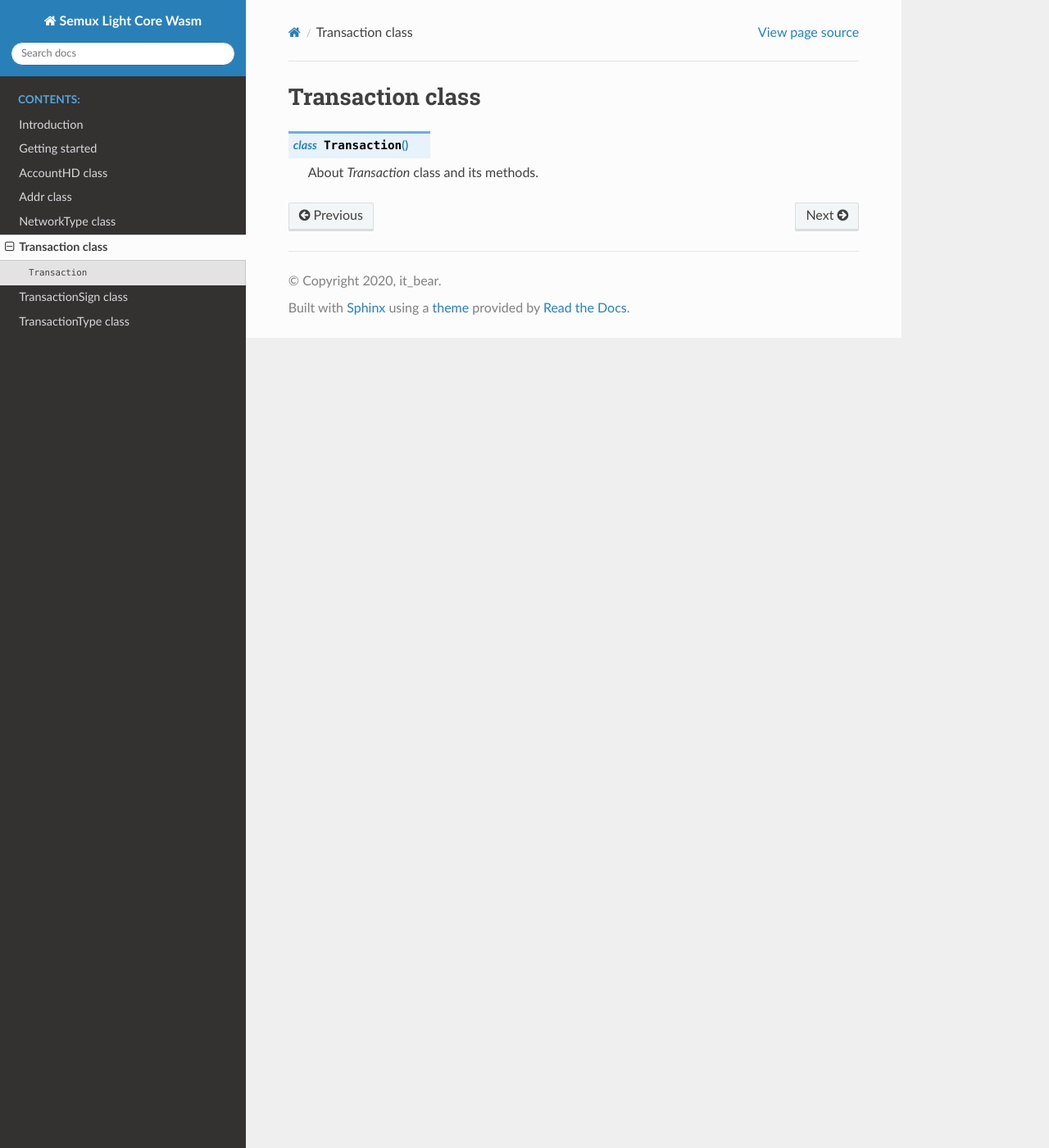
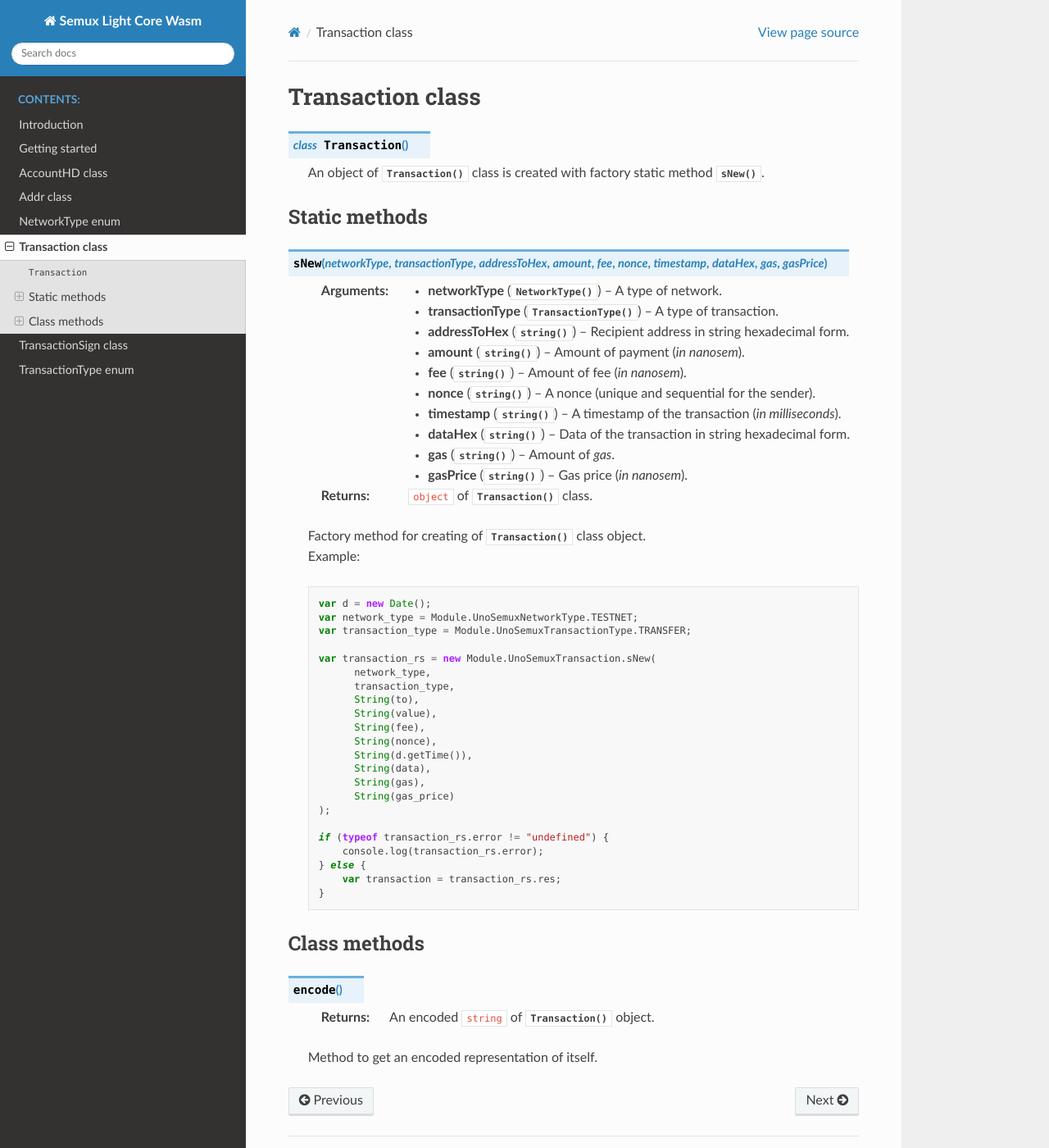
Before and after one commit to uno-labs/UnoSemuxLightCoreWasm, a Sphinx documentation site: the page built from docs/source/usage/Transaction.rst, in a window 1280 px wide and 1400 px high. Shown: the whole window at 82% size. Built offline with Sphinx 7.4.7 and the Read the Docs theme 2.0.0, drawn with Linux system fonts in a browser that asks for light colours.

Commit message:
Description of Transaction class

```diff
--- a/docs/source/usage/Transaction.rst
+++ b/docs/source/usage/Transaction.rst
@@ -3,4 +3,60 @@ Transaction class
 
 .. js:class:: Transaction
 
-   About `Transaction` class and its methods.
+   An object of :js:class:`Transaction` class is created with factory static method :js:meth:`sNew`.
+
+
+Static methods
+--------------
+
+.. js:method:: sNew(networkType, transactionType, addressToHex, amount, fee, nonce, timestamp, dataHex, gas, gasPrice)
+
+   :param NetworkType networkType: A type of network.
+   :param TransactionType transactionType: A type of transaction.
+   :param string addressToHex: Recipient address in string hexadecimal form.
+   :param string amount: Amount of payment (`in nanosem`).
+   :param string fee: Amount of fee (`in nanosem`).
+   :param string nonce: A nonce (unique and sequential for the sender).
+   :param string timestamp: A timestamp of the transaction (`in milliseconds`).
+   :param string dataHex: Data of the transaction in string hexadecimal form.
+   :param string gas: Amount of `gas`.
+   :param string gasPrice: Gas price (`in nanosem`).
+   :returns: ``object`` of :js:class:`Transaction` class.
+
+   | Factory method for creating of :js:class:`Transaction` class object.
+   | Example:
+
+   .. code-block:: javascript
+
+      var d = new Date();
+      var network_type = Module.UnoSemuxNetworkType.TESTNET;
+      var transaction_type = Module.UnoSemuxTransactionType.TRANSFER;
+
+      var transaction_rs = new Module.UnoSemuxTransaction.sNew(
+            network_type,
+            transaction_type,
+            String(to),
+            String(value),
+            String(fee),
+            String(nonce),
+            String(d.getTime()),
+            String(data),
+            String(gas),
+            String(gas_price)
+      );
+
+      if (typeof transaction_rs.error != "undefined") {
+          console.log(transaction_rs.error);
+      } else {
+          var transaction = transaction_rs.res;
+      }
+
+
+Class methods
+-------------
+
+.. js:method:: encode()
+
+   :returns: An encoded ``string`` of :js:class:`Transaction` object.
+
+   | Method to get an encoded representation of itself.
```
Also changed, not shown: docs/source/usage/NetworkType.rst (+8 -4 lines), docs/source/usage/TransactionType.rst (+12 -4 lines).
